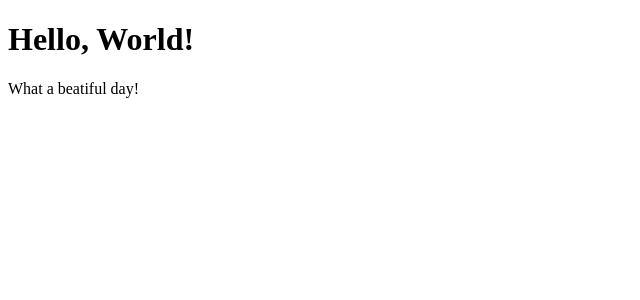
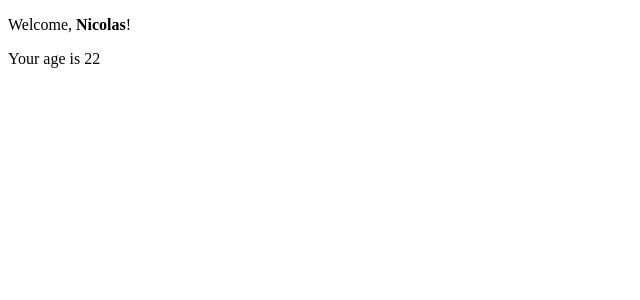
Before and after one commit to NicolasPapappicco/Esercizi-React, a React (Vite) app: page / in a window 1280 px wide. Shown: the top 300 px of the page, without its empty margins (0-640 px from the left). Built offline with nearby package versions, Linux system fonts and the light colour scheme.

Commit message:
es props

```diff
--- /dev/null
+++ b/src/Age.jsx
@@ -0,0 +1,7 @@
+export function Age({ age }) {
+    return (
+        <>
+            <p>Your age is {age}</p>
+        </>
+    )
+}
--- a/src/App.jsx
+++ b/src/App.jsx
@@ -1,10 +1,10 @@
-import { HelloWorld } from "./HelloWorld";
+import { Welcome } from "./Welcome";
 
 
 export function App() {
     return (
         <div>
-            <HelloWorld/>
+            <Welcome name="Nicolas" age={22}/>
         </div>
     )
 }
--- /dev/null
+++ b/src/Welcome.jsx
@@ -0,0 +1,10 @@
+import { Age } from "./Age";
+
+export function Welcome({ name, age }) {
+    return (
+        <div>
+            <p>Welcome, <strong>{name}</strong>!</p>
+            <Age age={age} />
+        </div>
+    )
+}
```
